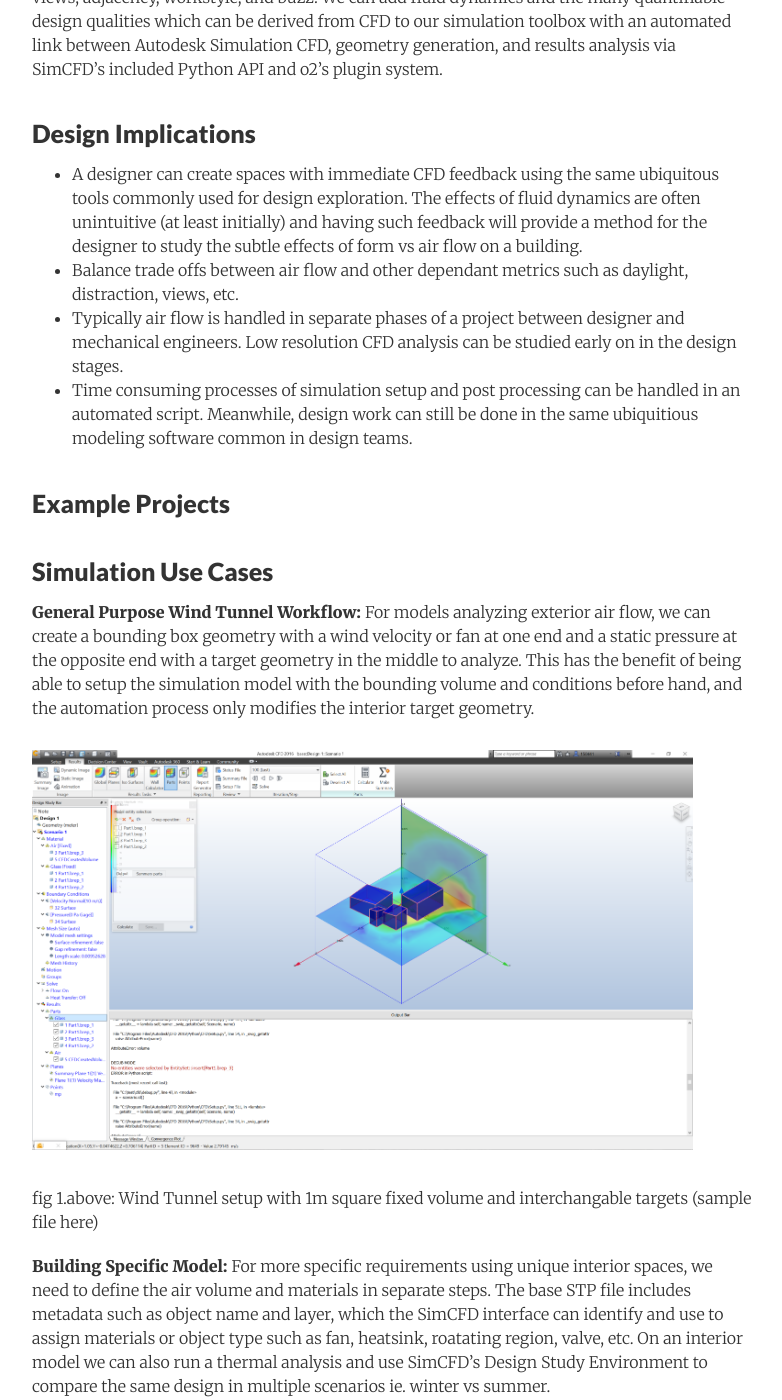
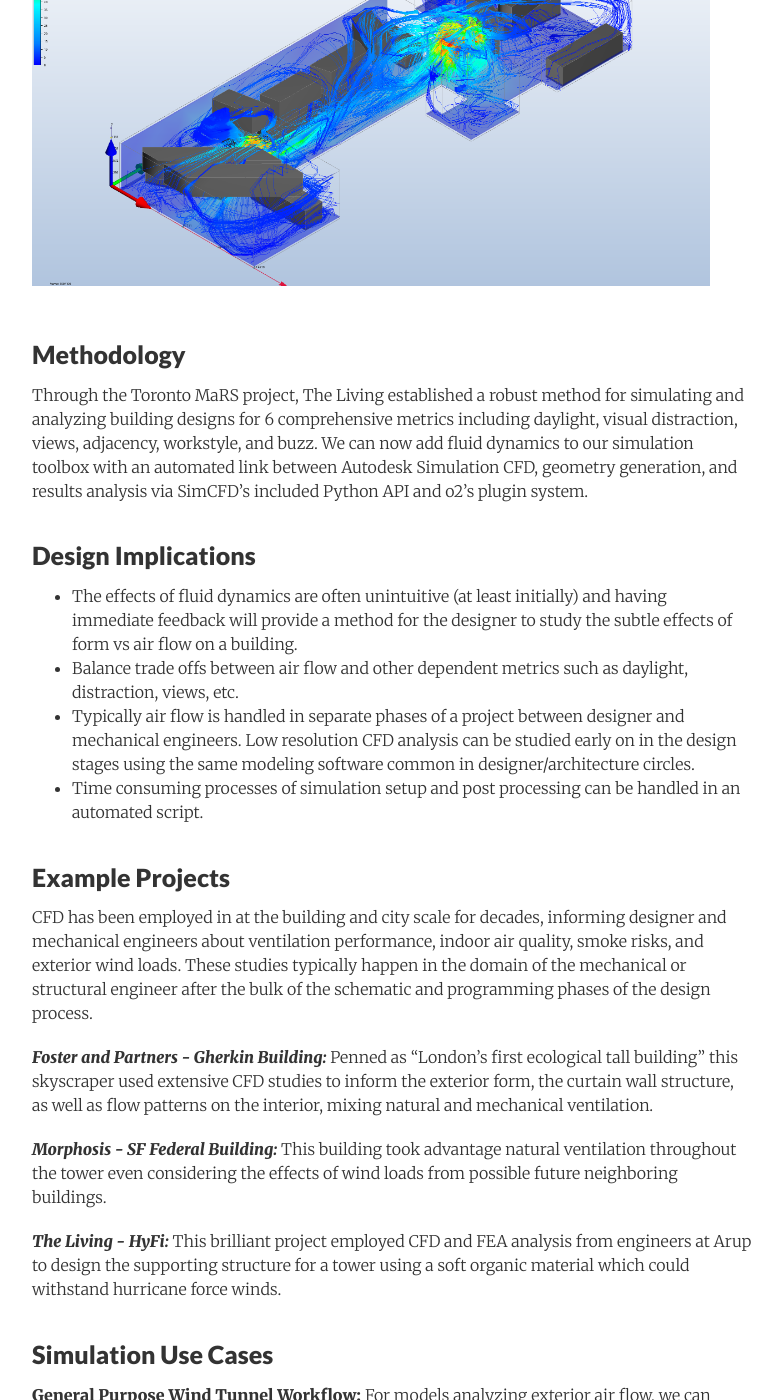
Before and after one commit to the-living/the-living.github.io, a Jekyll site: the page built from _posts/2017-01-27-cfd.md, in a window 1280 px wide and 1400 px high, scrolled down 647 px. Shown: the whole window, without its empty margins (248-1030 px from the left). Built offline with Jekyll 4.4.1, drawn with Linux system fonts in a browser that asks for light colours; comment, search, counter and statistics services are not loaded; some of the changed text lies outside the part shown.

Commit message:
cfd
post edits

````diff
--- a/_posts/2017-01-27-cfd.md
+++ b/_posts/2017-01-27-cfd.md
@@ -15,61 +15,53 @@
 
 A generative design system for architecture would be incomplete without analysis of fluid dynamics. CFD can be used to study exterior air flows, passive ventilation, and micro climates on building envelopes. On the interior, the same simulation engine can determine HVAC air flow, interior convection currents, thermal conductivity, and the summary metric, human comfort index.
 
+![image](/images/Screenshot_314.png)
+
 ### Methodology
-Through the Toronto MaRS project, The Living established a robust method for simulating and analyzing building designs for 6 comprehensive metrics including daylight, visual distraction, views, adjacency, workstyle, and buzz. We can add fluid dynamics and the many quantifiable design qualities which can be derived from CFD to our simulation toolbox with an automated link between Autodesk Simulation CFD, geometry generation, and results analysis via SimCFD's included Python API and o2's plugin system.
+Through the Toronto MaRS project, The Living established a robust method for simulating and analyzing building designs for 6 comprehensive metrics including daylight, visual distraction, views, adjacency, workstyle, and buzz. We can now add fluid dynamics to our simulation toolbox with an automated link between Autodesk Simulation CFD, geometry generation, and results analysis via SimCFD's included Python API and o2's plugin system.
 
 ### Design Implications
-- A designer can create spaces with immediate CFD feedback using the same ubiquitous tools commonly used for design exploration. The effects of fluid dynamics are often unintuitive (at least initially) and having such feedback will provide a method for the designer to study the subtle effects of form vs air flow on a building.
-- Balance trade offs between air flow and other dependant metrics such as daylight, distraction, views, etc.
-- Typically air flow is handled in separate phases of a project between designer and mechanical engineers. Low resolution CFD analysis can be studied early on in the design stages.
-- Time consuming processes of simulation setup and post processing can be handled in an automated script. Meanwhile, design work can still be done in the same ubiquitious modeling software common in design teams.
+
+- The effects of fluid dynamics are often unintuitive (at least initially) and having immediate feedback will provide a method for the designer to study the subtle effects of form vs air flow on a building.
+- Balance trade offs between air flow and other dependent metrics such as daylight, distraction, views, etc.
+- Typically air flow is handled in separate phases of a project between designer and mechanical engineers. Low resolution CFD analysis can be studied early on in the design stages using the same modeling software common in designer/architecture circles.
+- Time consuming processes of simulation setup and post processing can be handled in an automated script.
 
 ### Example Projects
+
+CFD has been employed in at the building and city scale for decades, informing designer and mechanical engineers about ventilation performance, indoor air quality, smoke risks, and exterior wind loads. These studies typically happen in the domain of the mechanical or structural engineer after the bulk of the schematic and programming phases of the design process.
+
+***Foster and Partners - Gherkin Building:*** Penned as "London's first ecological tall building" this skyscraper used extensive CFD studies to inform the exterior form, the curtain wall structure, as well as flow patterns on the interior, mixing natural and mechanical ventilation.
+
+***Morphosis - SF Federal Building:*** This building took advantage natural ventilation throughout the tower even considering the effects of wind loads from possible future neighboring buildings.
+
+***The Living - HyFi:*** This brilliant project employed CFD and FEA analysis from engineers at Arup to design the supporting structure for a tower using a soft organic material which could withstand hurricane force winds.
 
 ### Simulation Use Cases
 **General Purpose Wind Tunnel Workflow:** For models analyzing exterior air flow, we can create a bounding box geometry with a wind velocity or fan at one end and a static pressure at the opposite end with a target geometry in the middle to analyze. This has the benefit of being able to setup the simulation model with the bounding volume and conditions before hand, and the automation process only modifies the interior target geometry.
 
 ![image](/images/SimCFD_setup.png)
 
-fig 1.above: Wind Tunnel setup with 1m square fixed volume and interchangable targets (sample file here)
+fig 1.above: Wind Tunnel setup with 1m square fixed volume and interchangeable targets ([sample file here](/files/cfd/base.zip "mars base files"))
 
-**Building Specific Model:** For more specific requirements using unique interior spaces, we need to define the air volume and materials in separate steps. The base STP file includes metadata such as object name and layer, which the SimCFD interface can identify and use to assign materials or object type such as fan, heatsink, roatating region, valve, etc. On an interior model we can also run a thermal analysis and use SimCFD's Design Study Environment to compare the same design in multiple scenarios ie. winter vs summer.
+**Building Specific Model:** For more specific requirements using unique interior spaces, we need to define the air volume and materials in separate steps. The base STP file includes metadata such as object name and layer, which the SimCFD interface can identify and use to assign materials or object type such as fan, heatsink, rotating region, valve, etc. On an interior model we can also run a thermal analysis and use SimCFD's Design Study Environment to compare the same design in multiple scenarios ie. winter vs summer.
 
 ![image](/images/SimCFD_setup_mars.png)
 
-fig 2.above: Interior space analysis of Toronto MaRS building model (sample file here)
+fig 2.above: Interior space analysis of Toronto MaRS building model ([sample file here](/files/cfd/mars_windy.zip "mars base files"))
 
-**Detailed Part Analysis** After an automated run, in many cases it would be necessary to zoom into greater detail on the model and plot figures along the surface of the model.
+**Detailed Part Analysis** After an automated run, in many cases it would be necessary to zoom into greater detail on the model and plot figures along important section of the model. This is also an opportunity to re-run with simulation settings that are too time and computationally intensive to run in the larger optimization workflow ie. transient models, thermal analysis, and turbulence models requiring higher mesh resolution.
 
 ![image](/images/princeton_bd.png)
 
-fig 3.above: Princeton sandblasted scaffold board detailed analaysis (sample file here)
+fig 3.above: Princeton sandblasted scaffold board detailed analysis  ([sample file here](/files/cfd/princeton_board.zip "mars base files"))
 
 
 ### Geometry Creation and Automation
 There are a few options for bridging geometry generation processes with SimCFD. Perhaps the simplest is through the command line interface which takes two arguments, the SimCFD install path and the base python script. It is also possible to manually create a base file, and update the geometry via the provided API tools in the UI. For our purposes, the former method is useful because both the geometry generation and analysis can be done with no UI inputs. SimCFD has a headless (no GUI) mode which can be accessed through the Windows command line and the python API.
 
+To launch SimCFD with the script in the headless (no GUI) mode, the following function can be used to launch one or multiple designs.
 
-In order for python to call the SimCFD API, the following headder must be added to the script. Most functions rely on the modules DesignStudy, ActiveScenario, and Results. This corresponds with the SimCFD interface for Setup, which simulation conditions are created; DSE, where designs are compared; and Results, where the detailed analysis can be reviewed.
-
-```python
-from CFD import Setup
-from CFD import DSE
-from CFD import DC
-from CFD import Results
-
-study = Setup.DesignStudy.Create()
-study.open(cfd_file)
-scenario = study.getActiveScenario()
-design = study.design( "Design 1" )
-
-#if results exist, include following:
-results = scenario.results()
-
-```
-
-
-To launch SimCFD with the script in the headless (no GUI) mode, the following function can be used to launch one or multiple designs.
 
 ```python
 # Use with Mars GD with 1 input parameter
@@ -94,25 +86,46 @@
 
 ### Simulation
 
+
 #### Setup:
 
+In order for python to call the SimCFD API, the following header must be added to the script. Most functions rely on the modules DesignStudy, ActiveScenario, and Results. This corresponds with the SimCFD interface for Setup, which simulation conditions are created; DSE, where designs are compared; and Results, where the detailed analysis can be reviewed.
+
+```python
+from CFD import Setup
+from CFD import DSE
+from CFD import DC
+from CFD import Results
+
+study = Setup.DesignStudy.Create()
+study.open(cfd_file)
+scenario = study.getActiveScenario()
+design = study.design( "Design 1" )
+
+#if results exist, include following:
+results = scenario.results()
+
+```
 
 #### Analysis:
 
 
-#### Turbelance models:
+#### Turbulence models:
 
-Depending on the application, a varitey of turbelance models are available. Selecting the correct model can have a dramatic effect on the results, computation time, and stability of the analysis. The Autodesk help page ([here](https://knowledge.autodesk.com/support/cfd/learn-explore/caas/CloudHelp/cloudhelp/2014/ENU/SimCFD/files/GUID-E9E8ACA1-8D49-4A49-8A35-52DB1A2C3E5F-htm.html "Autodesk Knowledge Network")) is a good resource on outlining the differences between each turbulance model. Our examples use the k-epsilon model with turbelant flows.
+Depending on the application, a variety of turbulence models are available. Selecting the correct model can have a dramatic effect on the results, computation time, and stability of the analysis. The Autodesk SimCFD help page ([here](https://knowledge.autodesk.com/support/cfd/learn-explore/caas/CloudHelp/cloudhelp/2014/ENU/SimCFD/files/GUID-E9E8ACA1-8D49-4A49-8A35-52DB1A2C3E5F-htm.html "Autodesk Knowledge Network")) is a good resource on outlining the differences between each turbulence model. Our first example uses the k-epsilon model with turbulent flows while the second example uses the SST k-omega turbulence model.
 
-**k-epsilon:** Default general purpose turbelance model. Stable with low memory requirements. Not accurate for models with high pressure gradients or strong curvature. ([1](https://knowledge.autodesk.com/support/cfd/learn-explore/caas/CloudHelp/cloudhelp/2014/ENU/SimCFD/files/GUID-E9E8ACA1-8D49-4A49-8A35-52DB1A2C3E5F-htm.html "Autodesk Knowledge Network"))
+***k-epsilon:*** Default general purpose turbulence model. Stable with low memory requirements. Less accurate for models with high pressure gradients or strong curvature. ([1](https://knowledge.autodesk.com/support/cfd/learn-explore/caas/CloudHelp/cloudhelp/2014/ENU/SimCFD/files/GUID-E9E8ACA1-8D49-4A49-8A35-52DB1A2C3E5F-htm.html "Autodesk Knowledge Network"))
 
-**SST k-omega:** Ideal for external aerodynamics. Robust model with long compute times. No wall functions calculated.  ([1](https://knowledge.autodesk.com/support/cfd/learn-explore/caas/CloudHelp/cloudhelp/2014/ENU/SimCFD/files/GUID-E9E8ACA1-8D49-4A49-8A35-52DB1A2C3E5F-htm.html "Autodesk Knowledge Network"))
+***SST k-omega:*** Ideal for external aerodynamics. Robust model with long compute times. No wall functions calculated. High levels of mesh refinement required. ([1](https://knowledge.autodesk.com/support/cfd/learn-explore/caas/CloudHelp/cloudhelp/2014/ENU/SimCFD/files/GUID-E9E8ACA1-8D49-4A49-8A35-52DB1A2C3E5F-htm.html "Autodesk Knowledge Network"))
 
-**Scale Adaptive Simulation (SST k-omega SAS):** Transient analysis ie. vortex shedding and wake structures. ([1](https://knowledge.autodesk.com/support/cfd/learn-explore/caas/CloudHelp/cloudhelp/2014/ENU/SimCFD/files/GUID-E9E8ACA1-8D49-4A49-8A35-52DB1A2C3E5F-htm.html "Autodesk Knowledge Network"))
+***Scale Adaptive Simulation (SST k-omega SAS):*** Transient analysis ie. vortex shedding and wake structures. High levels of mesh refinement required. ([1](https://knowledge.autodesk.com/support/cfd/learn-explore/caas/CloudHelp/cloudhelp/2014/ENU/SimCFD/files/GUID-E9E8ACA1-8D49-4A49-8A35-52DB1A2C3E5F-htm.html "Autodesk Knowledge Network"))
 
-**Detached Eddy Simulation (SST k-omega DES)** High Reynolds external aerodynamics ([1](https://knowledge.autodesk.com/support/cfd/learn-explore/caas/CloudHelp/cloudhelp/2014/ENU/SimCFD/files/GUID-E9E8ACA1-8D49-4A49-8A35-52DB1A2C3E5F-htm.html "Autodesk Knowledge Network"))
+***Detached Eddy Simulation (SST k-omega DES)*** High Reynolds external aerodynamics ([1](https://knowledge.autodesk.com/support/cfd/learn-explore/caas/CloudHelp/cloudhelp/2014/ENU/SimCFD/files/GUID-E9E8ACA1-8D49-4A49-8A35-52DB1A2C3E5F-htm.html "Autodesk Knowledge Network"))
 
-**Low Re k-epsilon:** Low speed turbulent flows.  ([1](https://knowledge.autodesk.com/support/cfd/learn-explore/caas/CloudHelp/cloudhelp/2014/ENU/SimCFD/files/GUID-E9E8ACA1-8D49-4A49-8A35-52DB1A2C3E5F-htm.html "Autodesk Knowledge Network"))
+***Low Re k-epsilon:*** Low speed turbulent flows.  ([1](https://knowledge.autodesk.com/support/cfd/learn-explore/caas/CloudHelp/cloudhelp/2014/ENU/SimCFD/files/GUID-E9E8ACA1-8D49-4A49-8A35-52DB1A2C3E5F-htm.html "Autodesk Knowledge Network"))
+
+***RNG, Eddy Viscosity, Mixing Length*** Other alternatives to the k-epsilon model with variations in accuracy, stability, and recommended use. ([1](https://knowledge.autodesk.com/support/cfd/learn-explore/caas/CloudHelp/cloudhelp/2014/ENU/SimCFD/files/GUID-E9E8ACA1-8D49-4A49-8A35-52DB1A2C3E5F-htm.html "Autodesk Knowledge Network"))
+
 
 
 ### Results
@@ -150,10 +163,9 @@
 summary_data = str(summary_data)[1:-1]
 print("\n\n\n SUMMARY DATA: ",summary_data,"\n\n\n")
 ```
-
+Post processing in The Living's normal optimization workflows typically happen in a combination of D3 for data visualization and MS Excel. The results that are output from a standard SimCFD analysis are pretty broad, but the main metrics to design for are volume flow, pressure, temperature, and velocity.
 
 ## Next Steps
 
 - Connect with FEA Solver and broader optimization objectives.
 - Build optimization model of building with multiple objectives derived from fluid dynamics.
--
````
Also changed, not shown: _posts/2017-01-27-cfd_tutorial.md (+9 -9 lines), images/Screenshot_314.png (added), images/cfd/Screenshot_2.png (deleted), images/cfd/Screenshot_3.png (deleted), 2 other files.
